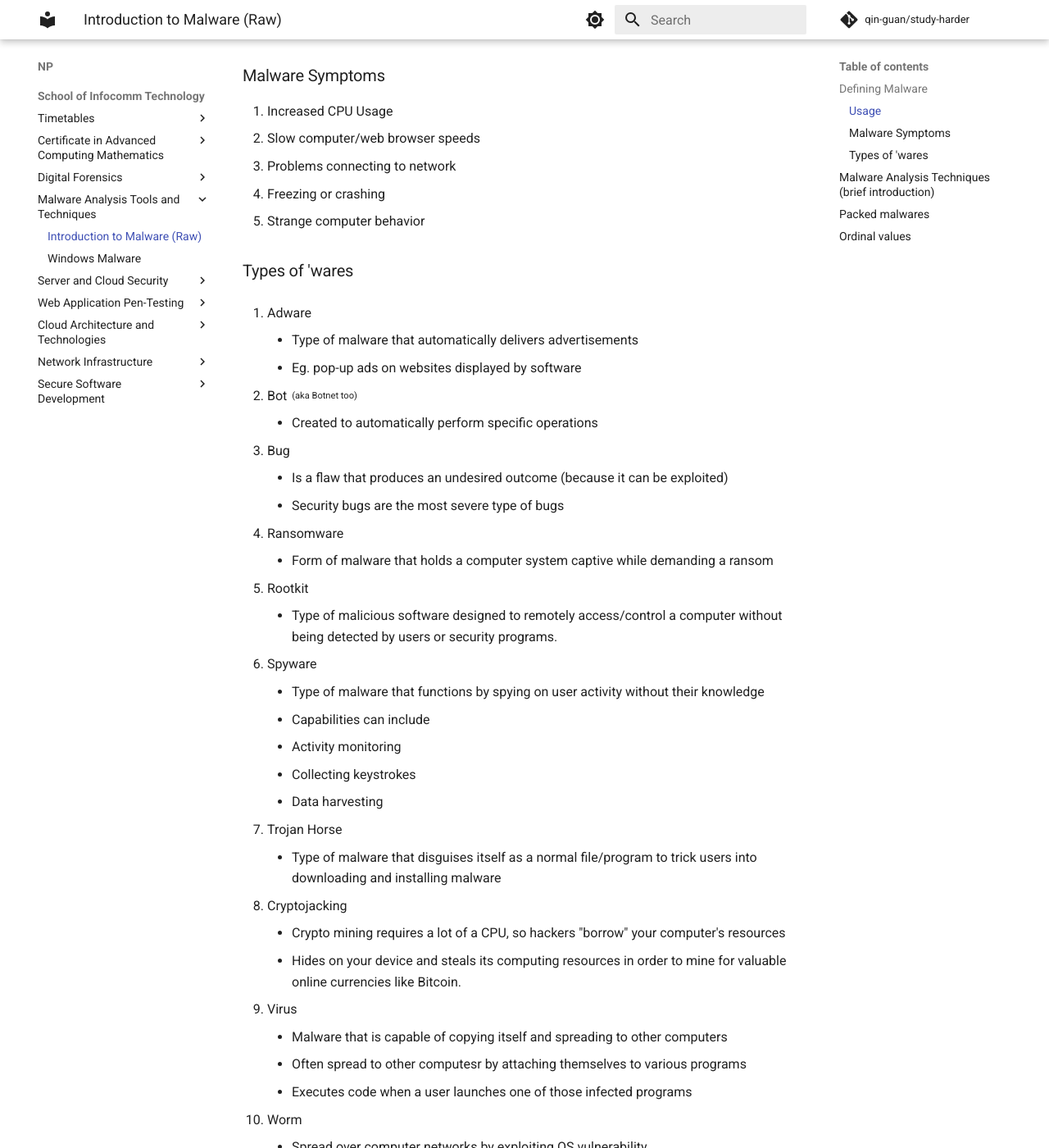
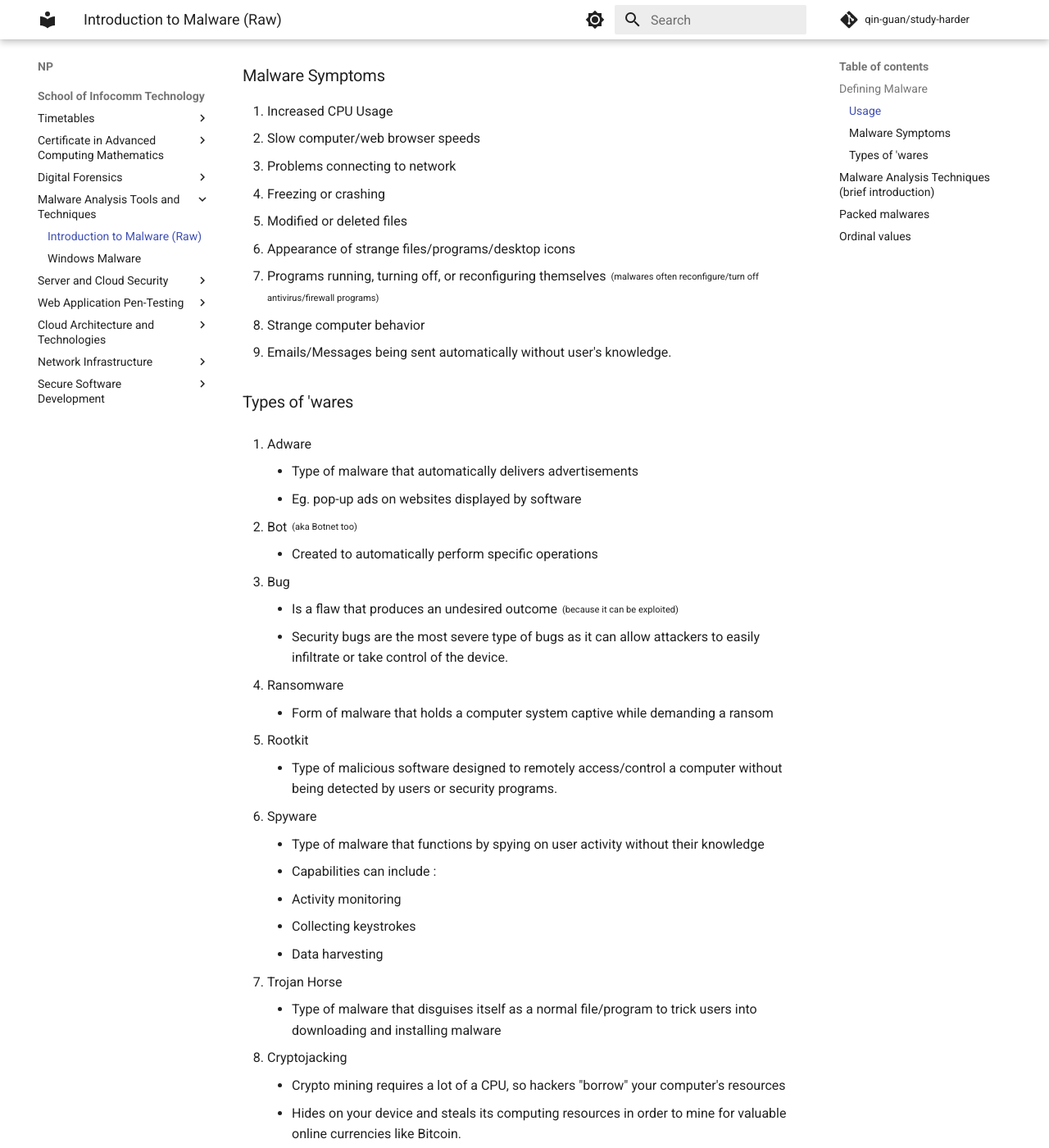
Before and after one commit to qin-guan/study-harder, an MkDocs documentation site: the page built from docs/np/ict/matt/introduction-to-malware.md, in a window 1280 px wide and 1400 px high, scrolled down 364 px. Shown: the whole window at 82% size. Built offline with MkDocs 1.6.1 and Material for MkDocs 9.7.7, drawn with Linux system fonts in a browser that asks for light colours; comment, search, counter and statistics services are not loaded; some of the changed text lies outside the part shown.

Commit message:
fixed content + summarized a tiny bit

```diff
--- a/docs/np/ict/matt/introduction-to-malware.md
+++ b/docs/np/ict/matt/introduction-to-malware.md
@@ -14,7 +14,11 @@ This list is not completed yet, perhaps you can work to expand this :)
 2. Slow computer/web browser speeds
 3. Problems connecting to network
 4. Freezing or crashing
-5. Strange computer behavior
+5. Modified or deleted files
+6. Appearance of strange files/programs/desktop icons
+7. Programs running, turning off, or reconfiguring themselves <sub><sup>(malwares often reconfigure/turn off antivirus/firewall programs)</sub></sup>
+8. Strange computer behavior
+9. Emails/Messages being sent automatically without user's knowledge.
 
 ### Types of 'wares
 
@@ -26,8 +30,8 @@ This list is not completed yet, perhaps you can work to expand this :)
     - Created to automatically perform specific operations
 
 3. Bug
-    - Is a flaw that produces an undesired outcome (because it can be exploited)
-    - Security bugs are the most severe type of bugs
+    - Is a flaw that produces an undesired outcome <sub><sup>(because it can be exploited)</sub></sup>
+    - Security bugs are the most severe type of bugs as it can allow attackers to easily infiltrate or take control of the device.
 
 4. Ransomware
     - Form of malware that holds a computer system captive while demanding a ransom
@@ -37,7 +41,7 @@ This list is not completed yet, perhaps you can work to expand this :)
 
 6. Spyware
     - Type of malware that functions by spying on user activity without their knowledge
-    - Capabilities can include
+    - Capabilities can include :
       - Activity monitoring
       - Collecting keystrokes
       - Data harvesting
@@ -69,9 +73,8 @@ This list is not completed yet, perhaps you can work to expand this :)
     - Involves running the malware and observing its behavior
 
 3. Advanced Static Analysis
-    - Consists of reverse-engineering the malware's internals by loading the executable into disassembler and looking at the program instructions in order to discover what the program does
+    - Consists of reverse-engineering the malware's internals by loading the executable into disassembler and looking at the program's code in order to discover what the program does <sub><sup>(what is it's purpose/target?)</sub></sup>
     - Steeper Learning curve, requires specialized knowledge of disassembly, code constructs, and Windows OS concepts
-    - Observe and understand the Assembly code to figure out the purpose and target of the malware
 
 4. Advanced Dynamic Analysis
     - Reverse Engineering. Executes the code and goes through the code line by line, by setting breakpoints
```
